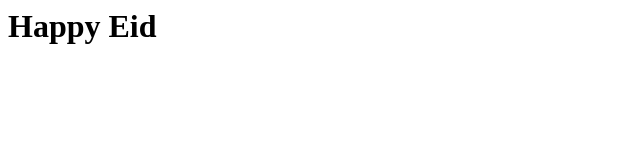
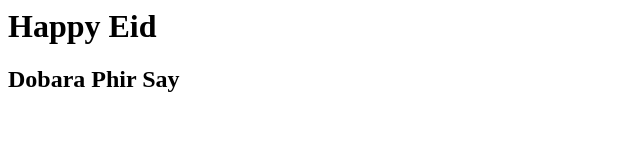
Before and after one commit to MariaAslam-17/Remote, a plain HTML site: page index.html in a window 1280 px wide. Shown: the whole page, without its empty margins (0-640 px from the left). Drawn offline with Linux system fonts and the light colour scheme.

Commit message:
final modifications

```diff
--- a/index.html
+++ b/index.html
@@ -1 +1,2 @@
 <h1>Happy Eid</h1>
+<h2>Dobara Phir Say</h2>
```
